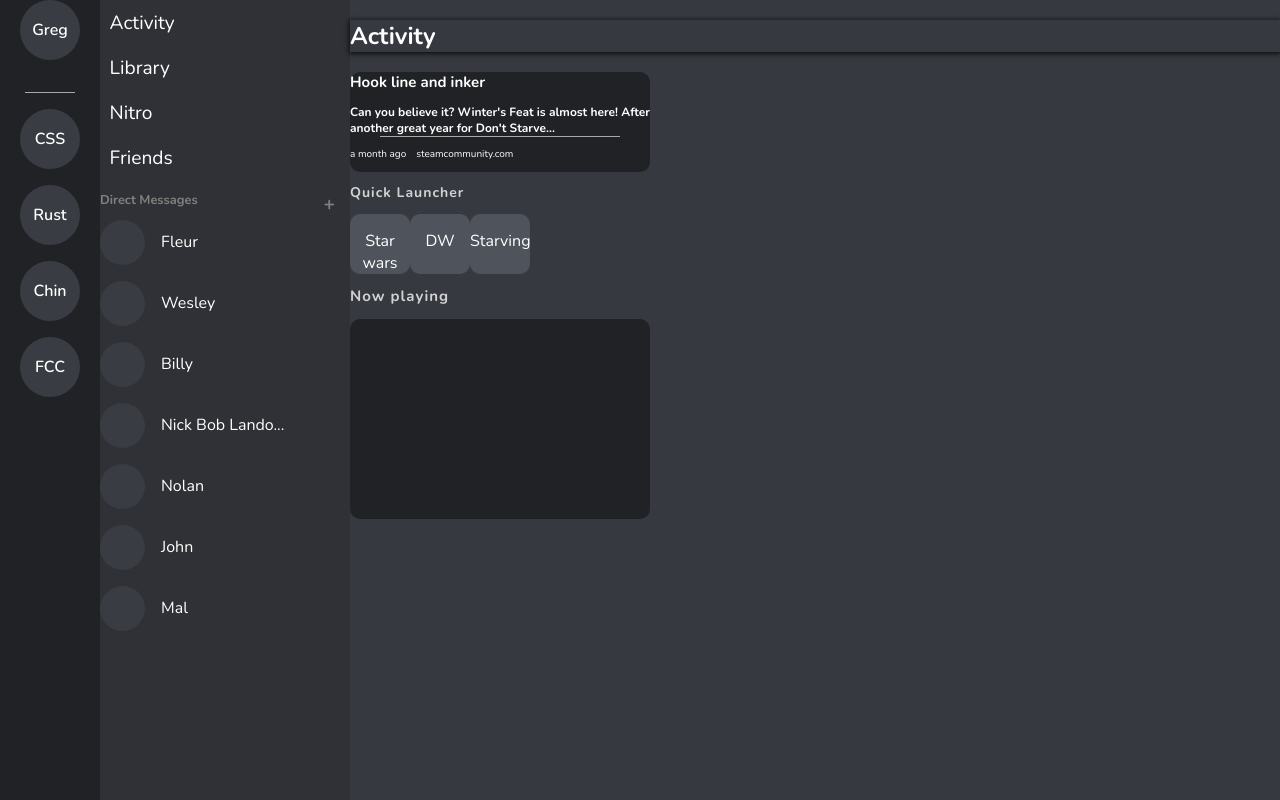
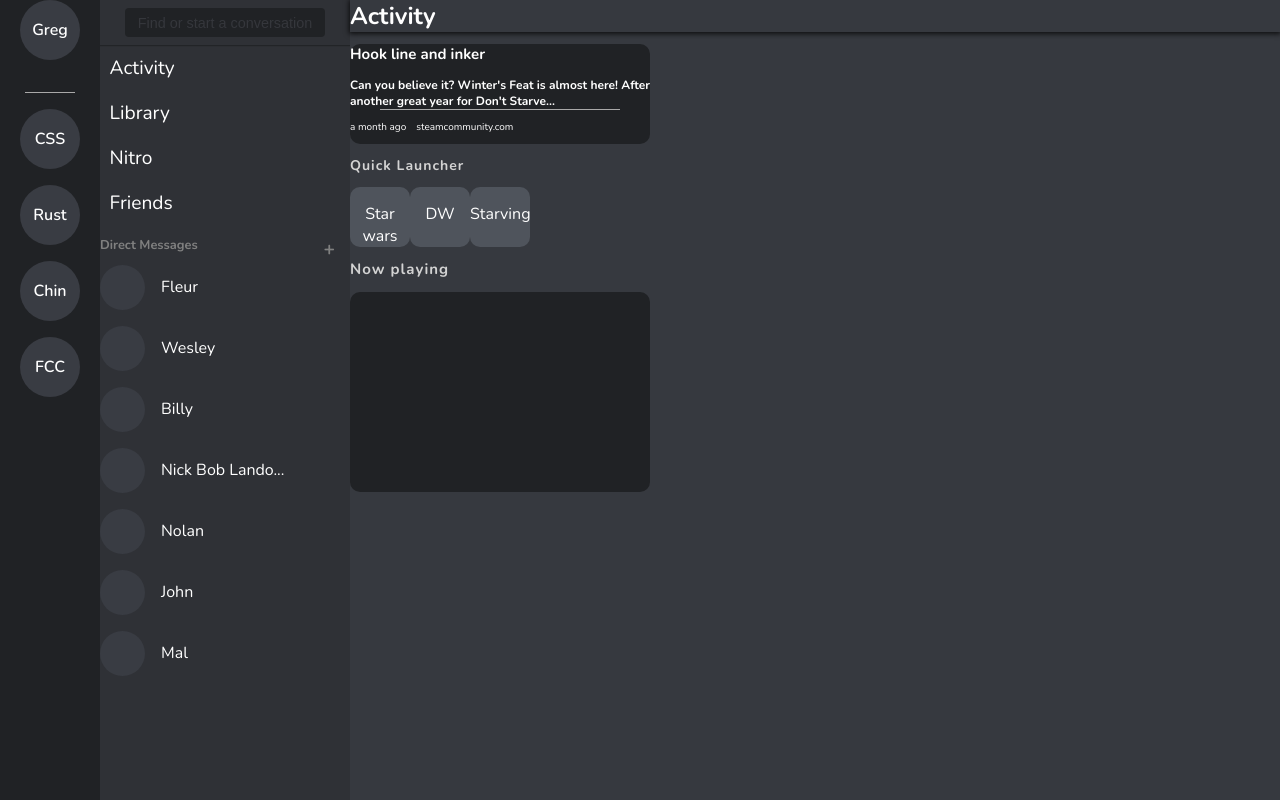
Before and after one commit to fletcher-greg/discord-pwa, a React (Create React App) app: page /activity in a window 1280 px wide. Shown: the top 800 px of the page. Built offline with nearby package versions, Linux system fonts and the light colour scheme.

Commit message:
add find

```diff
--- a/src/App.css
+++ b/src/App.css
@@ -3,6 +3,7 @@ body {
   font-family: "Nunito", sans-serif;
 }
 .App {
+  overflow: hidden;
   height: 100vh;
   display: grid;
   color: white;
--- a/src/components/nav/comps/BottomMenu.js
+++ b/src/components/nav/comps/BottomMenu.js
@@ -12,7 +12,7 @@ export default () => {
         place-self: end;
       `}
     >
-      <Friend />
+      <Friend names={["User"]} />
     </div>
   );
 };
--- a/src/components/nav/comps/DirectMessages.js
+++ b/src/components/nav/comps/DirectMessages.js
@@ -59,10 +59,10 @@ const Image = () => (
     src={Cross}
   />
 );
-export const Friend = () => {
+export const Friend = ({ names = ["user"] }) => {
   return (
     <>
-      {testArr.map(person => (
+      {names.map(person => (
         <div
           css={css`
             display: flex;
@@ -114,6 +114,6 @@ const Title = () => (
 export default () => (
   <div css={css``}>
     <Title />
-    <Friend />
+    <Friend names={testArr} />
   </div>
 );
--- /dev/null
+++ b/src/components/nav/find/index.js
@@ -0,0 +1,35 @@
+/** @jsx jsx */
+import React from "react";
+import { css, jsx } from "@emotion/core";
+
+export default () => {
+  return (
+    <div
+      css={css`
+        width: 100%;
+        height: 45px;
+        background: #2f3136;
+        display: flex;
+        justify-content: center;
+        align-items: center;
+        box-shadow: 0 1px 0 rgba(4, 4, 5, 0.2), 0 1.5px 0 rgba(6, 6, 7, 0.05),
+          0 2px 0 rgba(4, 4, 5, 0.05);
+      `}
+    >
+      <button
+        css={css`
+          outline: none;
+          border: none;
+          background: #202225;
+          width: 80%;
+          color: #35373c;
+          font-size: 0.9rem;
+          padding: 0.45em;
+          border-radius: 4px;
+        `}
+      >
+        Find or start a conversation
+      </button>
+    </div>
+  );
+};
--- a/src/components/nav/sidebar/index.js
+++ b/src/components/nav/sidebar/index.js
@@ -5,6 +5,7 @@ import { Link } from "react-router-dom";
 // LOCAL IMPORTS
 import DirectMessages from "../comps/DirectMessages";
 import BottomMenu from "../comps/BottomMenu";
+import Find from "../find";
 const NavLink = ({ url, page }) => (
   <Link
     css={css`
@@ -37,7 +38,6 @@ const MainMenu = () => (
     css={css`
       list-style-type: none;
       font-size: 1.2rem;
-
       margin: 0;
       padding: 0;
     `}
@@ -56,9 +56,10 @@ export default () => (
     css={css`
       background: #2f3136;
       display: grid;
-      grid-template-rows: 1fr 4fr auto;
+      grid-template-rows: auto 1fr 3.5fr auto;
     `}
   >
+    <Find />
     <MainMenu />
     <DirectMessages />
     <BottomMenu />
--- a/src/pages/activity/index.js
+++ b/src/pages/activity/index.js
@@ -14,6 +14,7 @@ export default () => (
     <div>
       <h2
         css={css`
+          margin: 0;
           color: white;
           text-align: left;
           box-shadow: 0px 1px 5px 1px rgba(0, 0, 0, 0.75);
```
